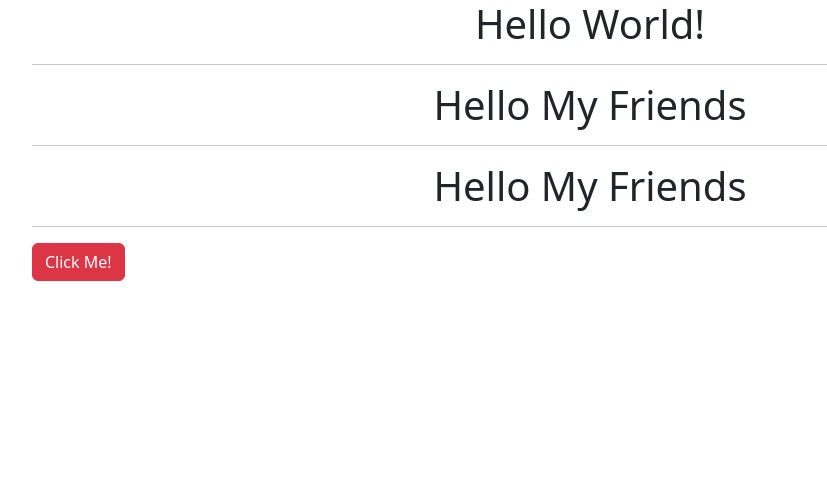
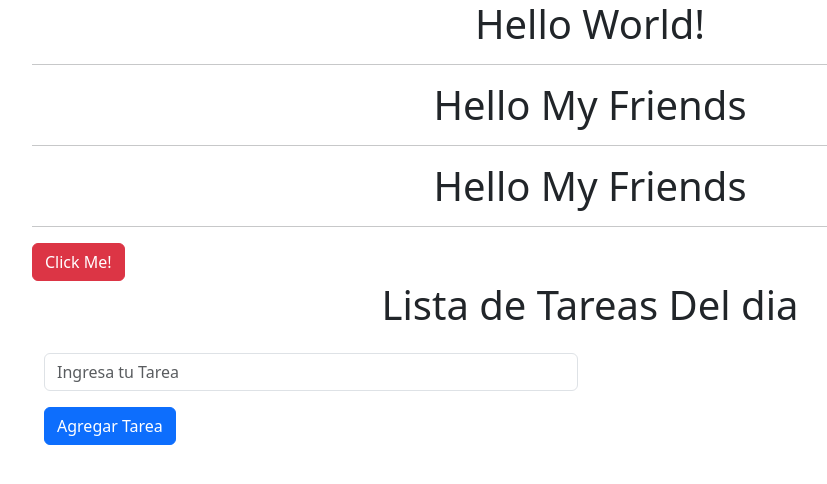
Before and after one commit to LucasCorbalan3/PracticandoReact, a React (Create React App) app: page / in a window 1280 px wide. Shown: the top 484 px of the page, without its empty margins (50-877 px from the left). Built offline with nearby package versions, Linux system fonts and the light colour scheme.

Commit message:
add practice3ListTasks

```diff
--- a/src/App.js
+++ b/src/App.js
@@ -5,6 +5,7 @@ import { Container } from "react-bootstrap";
 import Practictwo from "./components/Practictwo";
 import Practicthree from "./components/Practicthree";
 import { useState } from "react";
+import TaksForms from "./components/TaksForms";
 
 function App() {
   const [changestatus, setchangestatus] = useState(false);
@@ -18,8 +19,11 @@ function App() {
           <button
             className="btn btn-danger text-center"
             onClick={() => setchangestatus(!changestatus)}
-          >Click Me!</button>
+          >
+            Click Me!
+          </button>
         </div>
+        <TaksForms></TaksForms>
       </Container>
     </div>
   );
--- /dev/null
+++ b/src/components/TaksForms.js
@@ -0,0 +1,50 @@
+import React, { useEffect, useState } from "react";
+import { Button, Form } from "react-bootstrap";
+import TaksList from "./TaksList";
+
+const TaksForms = () => {
+  let TasksInLocalStorage = JSON.parse(localStorage.getItem("Tasks")) || [];
+  const [task, SetTask] = useState("");
+  const [Tasks, SetTasks] = useState(TasksInLocalStorage);
+  const HandleSubmit = (e) => {
+    e.preventDefault();
+    SetTasks([...Tasks, task]);
+    SetTask("");
+  };
+  useEffect(() => {
+    localStorage.setItem("Tasks", JSON.stringify(Tasks));
+  }, [Tasks]);
+
+  return (
+    <>
+      <h1 className="text-center bold">Lista de Tareas Del dia</h1>
+      <div className="container">
+        <div className="row">
+          <div className="col-sm-12 col-md-6">
+            <Form onSubmit={HandleSubmit}>
+              <Form.Group className="my-3">
+                <Form.Control
+                  className="my-3"
+                  type="text"
+                  placeholder="Ingresa tu Tarea"
+                  onChange={(e) => SetTask(e.target.value)}
+                  value={task}
+                />
+                <Button variant="primary" type="submit" >
+                  Agregar Tarea
+                </Button>
+              </Form.Group>
+            </Form>
+          </div>
+          <div className="col-sm-12 col-md-6">
+            <section className="container">
+              <TaksList TaksArray={Tasks}></TaksList>
+            </section>
+          </div>
+        </div>
+      </div>
+    </>
+  );
+};
+
+export default TaksForms;
--- /dev/null
+++ b/src/components/TaksItem.js
@@ -0,0 +1,8 @@
+import React from "react";
+import { ListGroup } from "react-bootstrap";
+
+const TaksItem = ({ data }) => {
+  return <ListGroup.Item className="lead">{data}</ListGroup.Item>;
+};
+
+export default TaksItem;
--- /dev/null
+++ b/src/components/TaksList.js
@@ -0,0 +1,14 @@
+import React from "react";
+import { ListGroup } from "react-bootstrap";
+import TaksItem from "./TaksItem";
+
+const TaksList = (props) => {
+  return (
+    <ListGroup>
+      {props.TaksArray.map((task,index) => (
+        <TaksItem key={index} data={task}></TaksItem>
+      ))}
+    </ListGroup>
+  );
+};
+export default TaksList;
```
